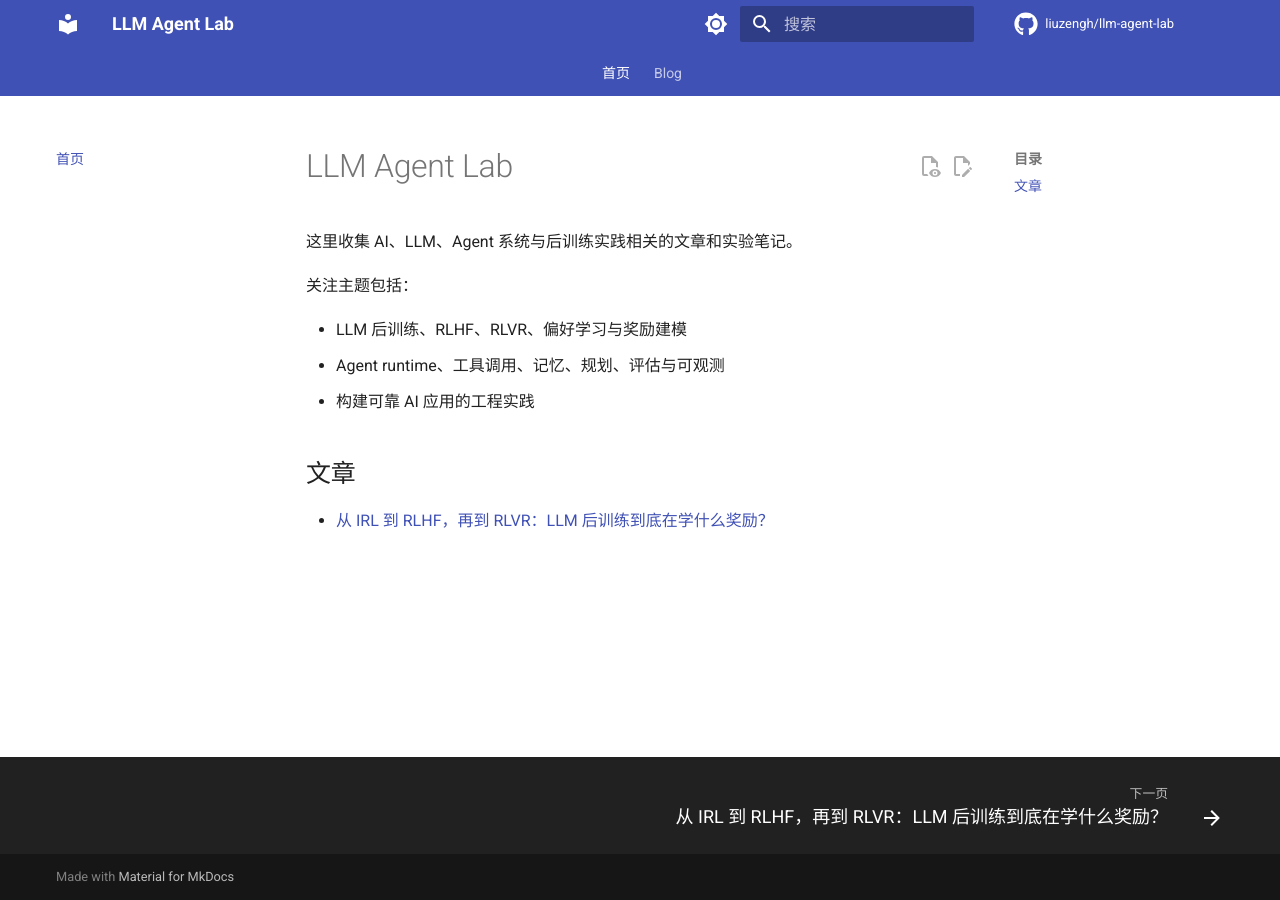
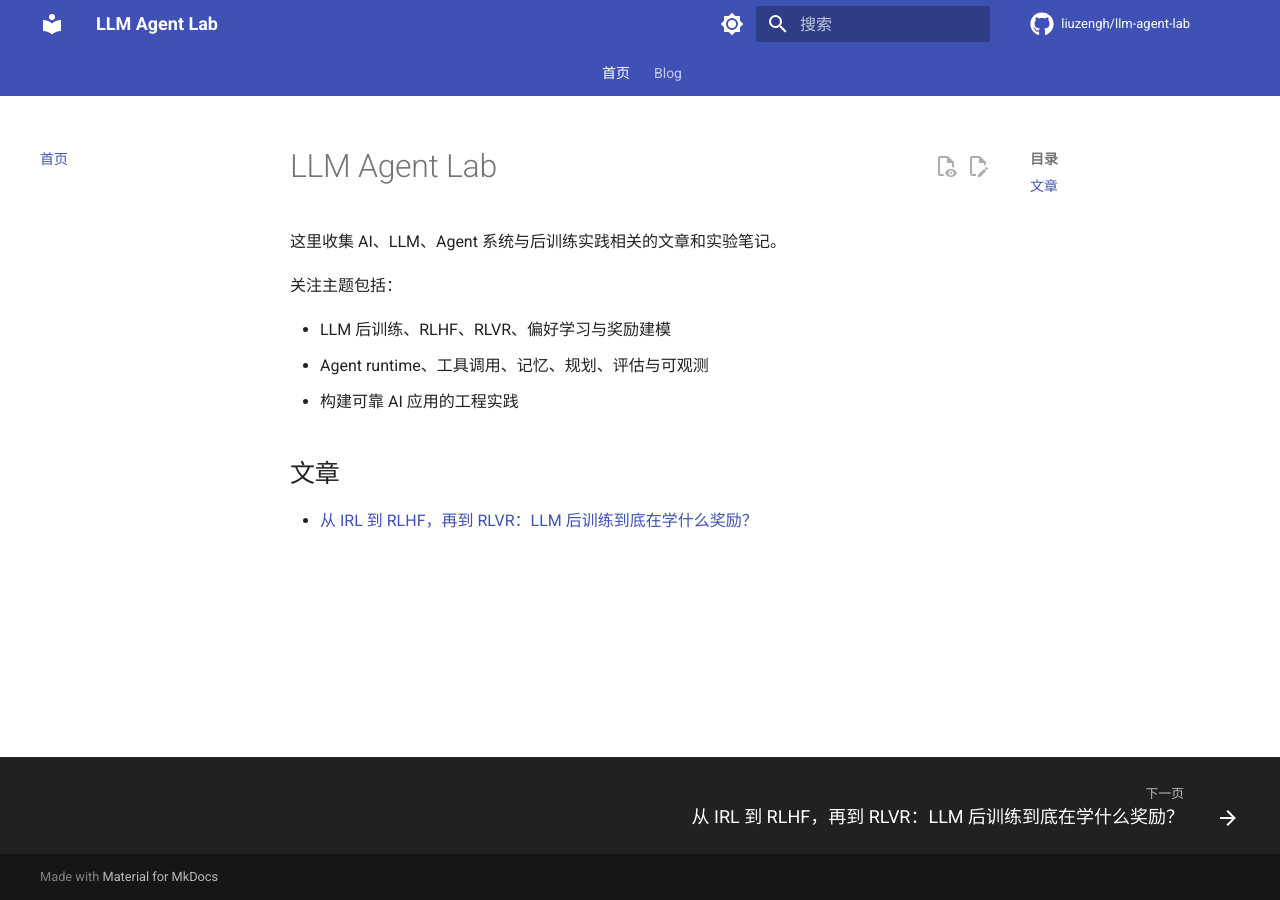
Before and after one commit to liuzengh/llm-agent-lab, an MkDocs documentation site: the page built from docs/mkdocs/index.md, in a window 1280 px wide. Built offline with MkDocs 1.6.1 and Material for MkDocs 9.7.7, drawn with Linux system fonts in a browser that asks for light colours; comment, search, counter and statistics services are not loaded.

Commit message:
Widen documentation content layout

```diff
--- a/docs/mkdocs/assets/stylesheets/extra.css
+++ b/docs/mkdocs/assets/stylesheets/extra.css
@@ -1,5 +1,5 @@
 .md-grid {
-    max-width: 1200px;
+    max-width: min(1600px, calc(100% - 48px));
 }
 
 .md-typeset {
@@ -10,3 +10,14 @@
     display: flex;
     justify-content: center;
 }
+
+@media screen and (min-width: 1220px) {
+    .md-content {
+        max-width: 980px;
+    }
+
+    .md-content__inner {
+        margin-left: 1.6rem;
+        margin-right: 1.6rem;
+    }
+}
```
